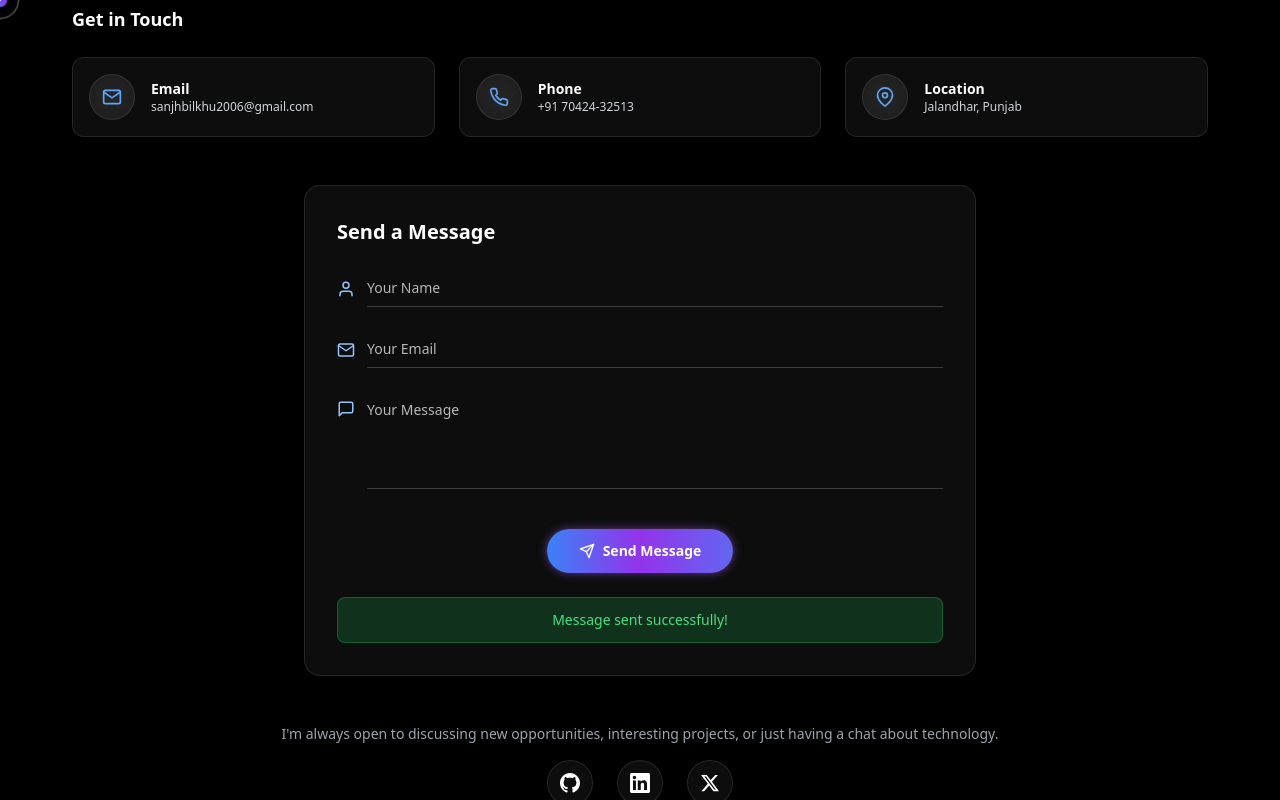
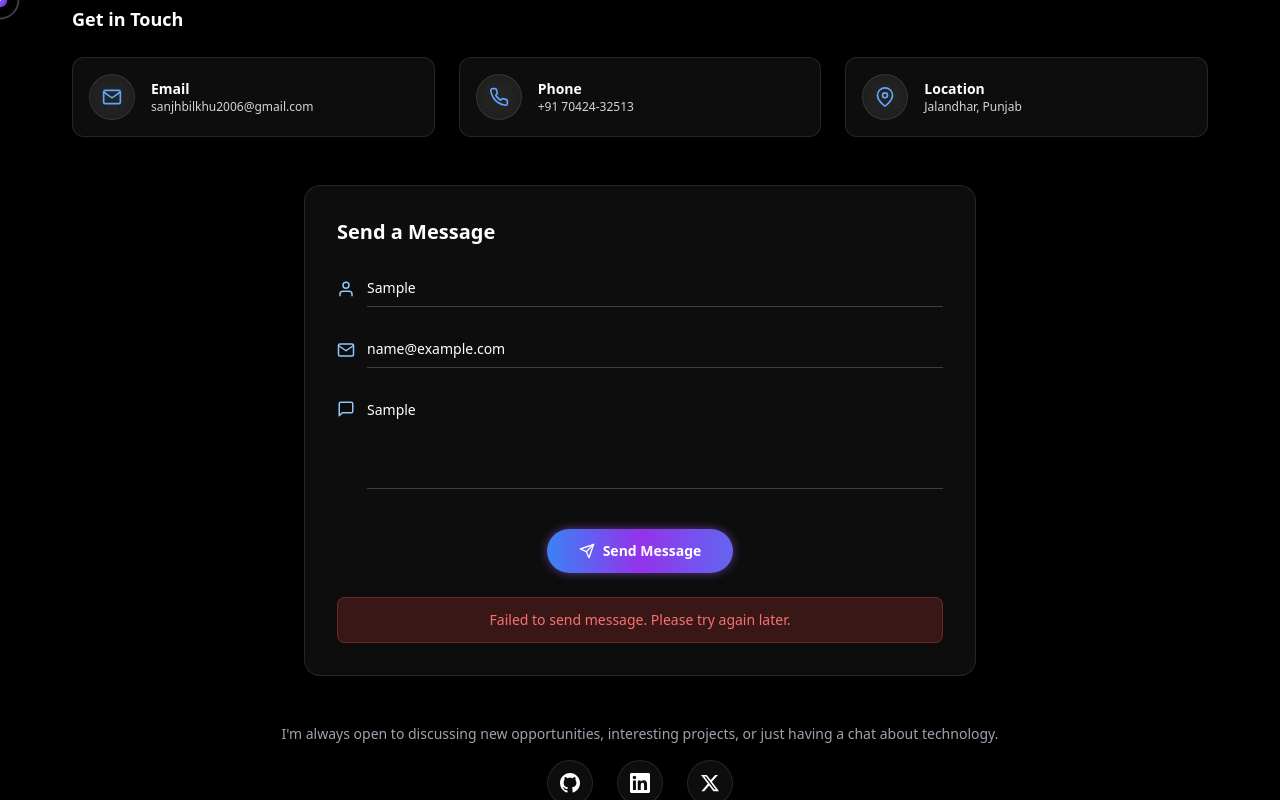
Before and after one commit to SarabdeepSBilkhu/SarabdeepSBilkhu.github.io, a React (Vite) app: page /contact in a window 1280 px wide. Both pictures are taken after typing "Sample", "name@example.com", "Sample" into the empty fields and a click on the button "Send Message". Shown: the part 367-1167 px from the top of the page. Built offline with nearby package versions, Linux system fonts and the light colour scheme.

Commit message:
Update Contact.jsx

```diff
--- a/src/pages/Contact.jsx
+++ b/src/pages/Contact.jsx
@@ -21,16 +21,26 @@ const Contact = () => {
   const handleSubmit = async (e) => {
     e.preventDefault();
     setIsSubmitting(true);
-
-    // Simulate form submission
-    setTimeout(() => {
-      setIsSubmitting(false);
-      setSubmitStatus("success");
-      setFormData({ name: "", email: "", message: "" });
-
-      // Reset status after 3 seconds
-      setTimeout(() => setSubmitStatus(null), 3000);
-    }, 2000);
+    try {
+      const response = await fetch('https://formspree.io/f/manbqgje', {
+        method: 'POST',
+        headers: {
+          'Accept': 'application/json',
+          'Content-Type': 'application/json'
+        },
+        body: JSON.stringify(formData)
+      });
+      if (response.ok) {
+        setSubmitStatus("success");
+        setFormData({ name: "", email: "", message: "" });
+      } else {
+        setSubmitStatus("error");
+      }
+    } catch (error) {
+      setSubmitStatus("error");
+    }
+    setIsSubmitting(false);
+    setTimeout(() => setSubmitStatus(null), 3000);
   };
 
   const contactInfo = [
@@ -175,16 +185,16 @@ const Contact = () => {
               </div>
 
               <motion.button
-                as="a"
-                href="mailto:sanjhbilkhu2006@gmail.com"
+                type="submit"
                 whileHover={{ scale: 1.05 }}
                 whileTap={{ scale: 0.95 }}
                 className={`self-center mt-4 px-8 py-3 rounded-full font-semibold
                   transition-all duration-300 text-white shadow-md flex items-center gap-2
-                  bg-gradient-to-r from-blue-500 via-purple-600 to-indigo-500 hover:from-blue-600 hover:to-indigo-600 pulse-glow`}
+                  bg-gradient-to-r from-blue-500 via-purple-600 to-indigo-500 hover:from-blue-600 hover:to-indigo-600 pulse-glow ${isSubmitting ? 'opacity-60 cursor-not-allowed' : ''}`}
+                disabled={isSubmitting}
               >
                 <FiSend className="w-4 h-4" />
-                Send Message
+                {isSubmitting ? 'Sending...' : 'Send Message'}
               </motion.button>
 
               {submitStatus === "success" && (
@@ -194,6 +204,15 @@ const Contact = () => {
                   className="text-center p-3 rounded-lg bg-green-500/20 border border-green-500/30"
                 >
                   <p className="text-green-400 text-sm">Message sent successfully!</p>
+                </motion.div>
+              )}
+              {submitStatus === "error" && (
+                <motion.div
+                  initial={{ opacity: 0, y: 10 }}
+                  animate={{ opacity: 1, y: 0 }}
+                  className="text-center p-3 rounded-lg bg-red-500/20 border border-red-500/30"
+                >
+                  <p className="text-red-400 text-sm">Failed to send message. Please try again later.</p>
                 </motion.div>
               )}
             </form>
```
